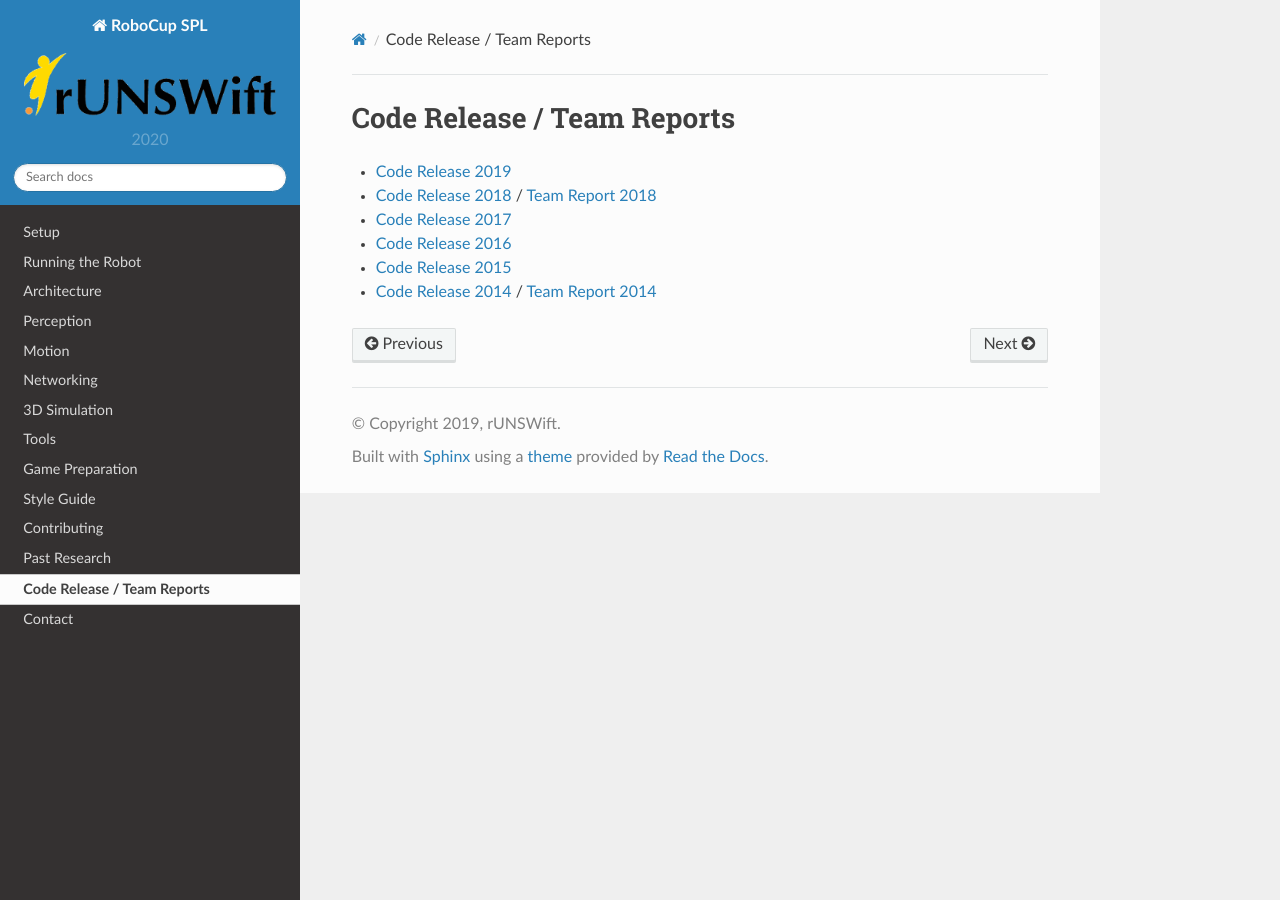
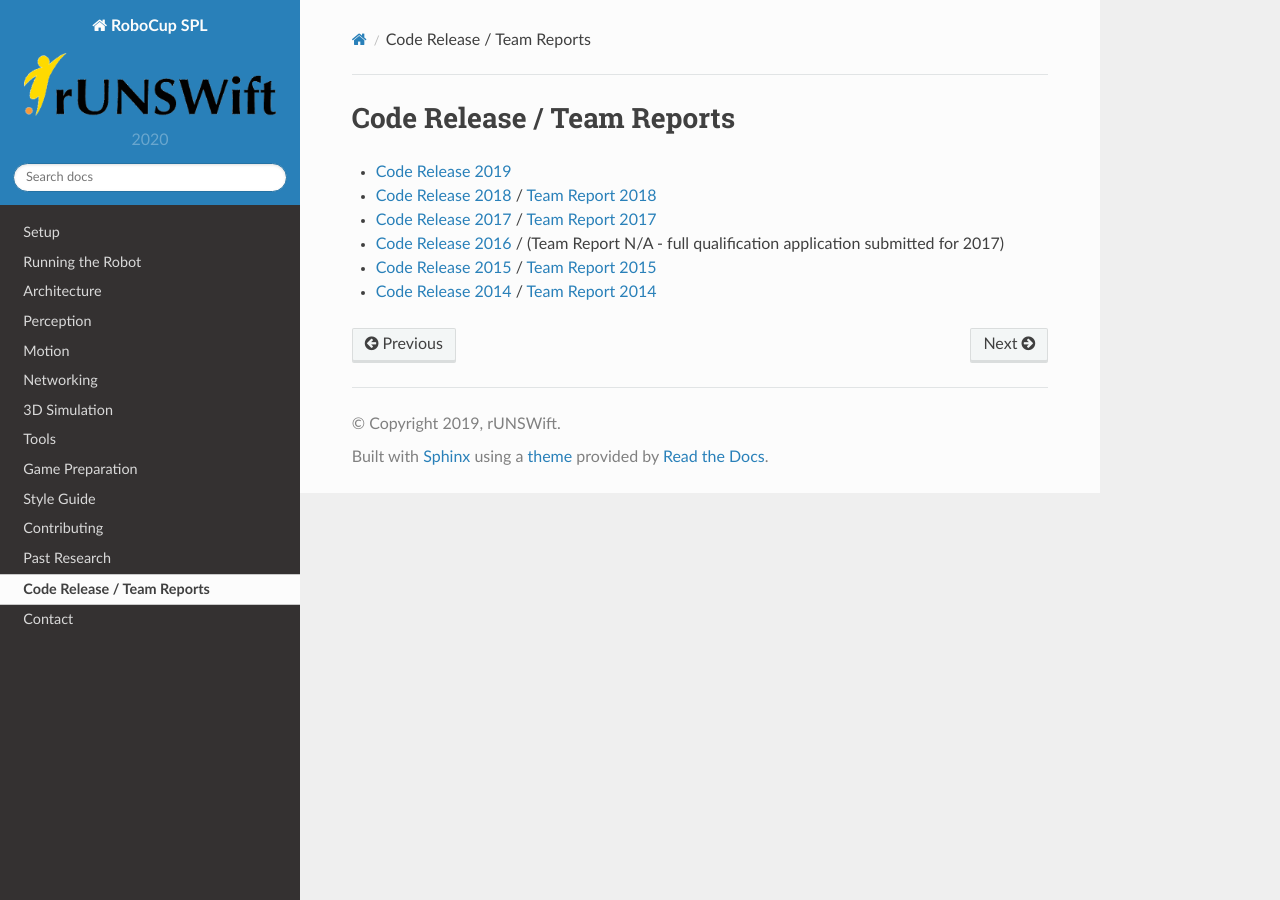
Before and after one commit to UNSWComputing/rUNSWift-docs, a Sphinx documentation site: the page built from source/code_releases_team_reports.rst, in a window 1280 px wide. Built offline with Sphinx 7.4.7 and the Read the Docs theme 2.0.0, drawn with Linux system fonts in a browser that asks for light colours.

Commit message:
📝 Add links to 2015/2017 reports and 2016 explanation

```diff
--- a/source/code_releases_team_reports.rst
+++ b/source/code_releases_team_reports.rst
@@ -5,8 +5,10 @@ Code Release / Team Reports
 * `Code Release 2019 <https://github.com/UNSWComputing/rUNSWift-2019-release>`_
 * `Code Release 2018 <https://github.com/UNSWComputing/rUNSWift-2018-release>`_ /
   `Team Report 2018 <http://cgi.cse.unsw.edu.au/~robocup/2018/TeamPaper2018.pdf>`_
-* `Code Release 2017 <https://github.com/UNSWComputing/rUNSWift-2017-release>`_
-* `Code Release 2016 <https://github.com/UNSWComputing/rUNSWift-2016-release>`_
-* `Code Release 2015 <https://github.com/UNSWComputing/rUNSWift-2015-release>`_
+* `Code Release 2017 <https://github.com/UNSWComputing/rUNSWift-2017-release>`_ /
+  `Team Report 2017 <https://github.com/UNSWComputing/rUNSWift-2017-release/blob/master/UNSW_Sydney_RoboCup_SPL_2017_Team_Report.pdf>`_
+* `Code Release 2016 <https://github.com/UNSWComputing/rUNSWift-2016-release>`_ / (Team Report N/A - full qualification application submitted for 2017)
+* `Code Release 2015 <https://github.com/UNSWComputing/rUNSWift-2015-release>`_ /
+  `Team Report 2015 <https://github.com/UNSWComputing/rUNSWift-2015-release/blob/master/SPL2015ChampionTeamPaper.pdf>`_
 * `Code Release 2014 <https://github.com/UNSWComputing/rUNSWift-2014-release>`_ /
   `Team Report 2014 <http://cgi.cse.unsw.edu.au/~robocup/2014ChampionTeamPaperReports/20141221-SPL2014ChampionTeamPaper.pdf>`_
```
